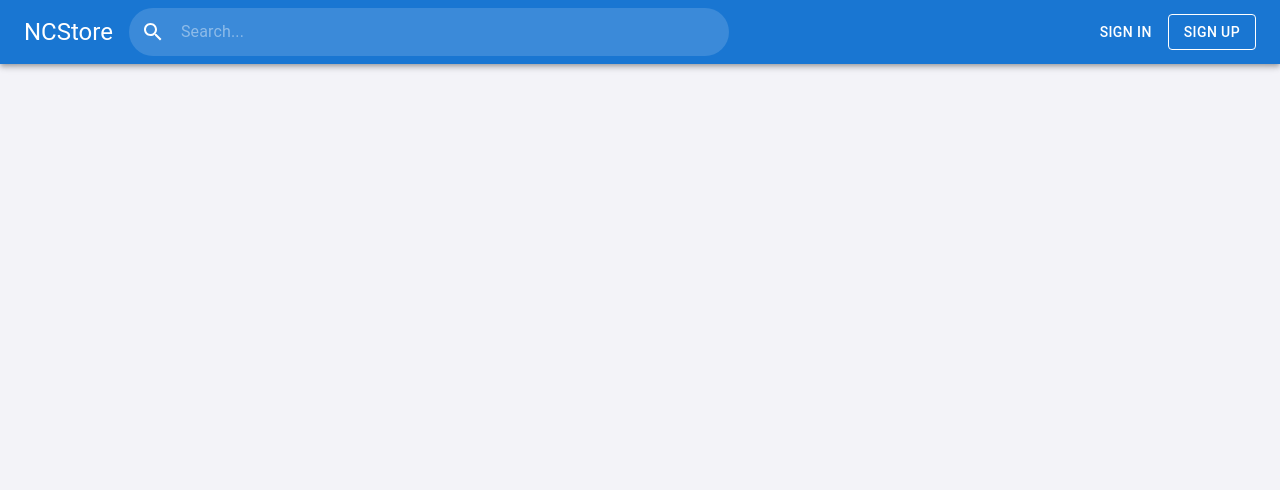
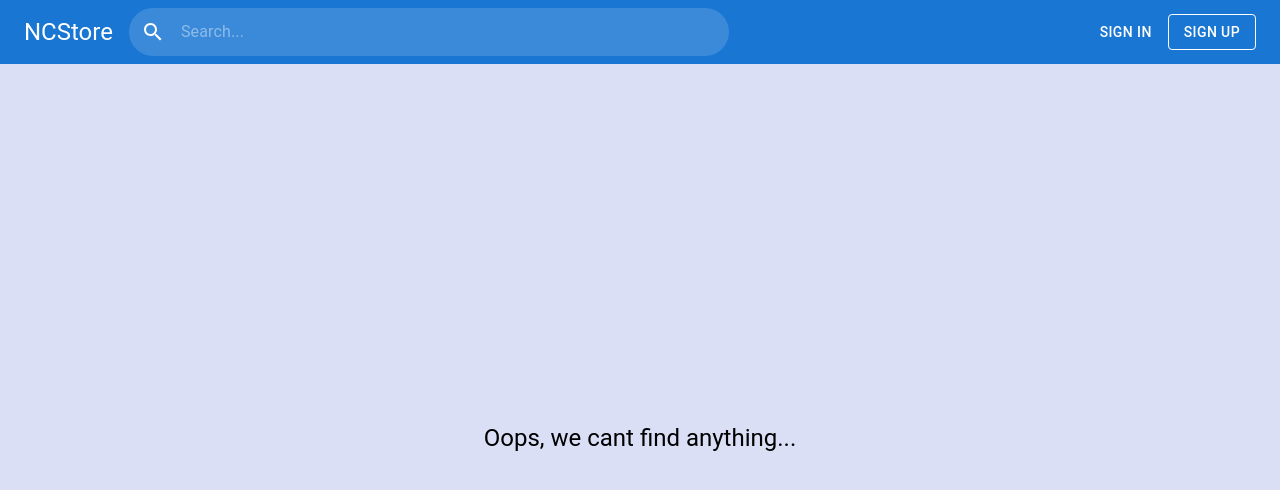
Before and after one commit to MrBattary/ncstore-front, a React (Create React App) app: page /products in a window 1280 px wide. Shown: the top 490 px of the page. Built offline with nearby package versions, Linux system fonts and the light colour scheme.

Commit message:
NS-124 Added empty products page

```diff
--- a/src/elements/pages/home/Home.tsx
+++ b/src/elements/pages/home/Home.tsx
@@ -1,5 +1,6 @@
 import React from 'react';
 
+import { Typography } from '@mui/material';
 import './style.css';
 
 type homeProps = {};
@@ -8,7 +9,9 @@ const Home: React.FC<homeProps> = () => {
     return (
         <>
             <div className='home'>
-                <label className='home__label'>Mocked Home</label>
+                <Typography className='home__label' variant='h3'>
+                    Mocked Home
+                </Typography>
             </div>
         </>
     );
--- a/src/elements/pages/home/style.css
+++ b/src/elements/pages/home/style.css
@@ -6,12 +6,10 @@
     height: 93.5vh;
     margin: 0;
     padding: 0;
-    background-color: #98a9ed;
+    background-color: #dadff5;
 }
 
 .home__label {
     margin: 0;
     padding: 0;
-    color: #fff;
-    font-size: 50px;
 }
--- a/src/elements/pages/products/Products.tsx
+++ b/src/elements/pages/products/Products.tsx
@@ -32,8 +32,18 @@ const Products: React.FC<productsProps> = ({ history }) => {
         console.log(`Go to the product with id ${productId}`);
     };
 
+    const renderProductsNotFoundMessage = () => (
+        <div className='products-content__not-found'>
+            {/* TODO: Add some picture here */}
+            <Typography className='not-found__label' variant='h5'>
+                Oops, we cant find anything...
+            </Typography>
+        </div>
+    );
+
     const renderProductsList = () => {
-        if (products) {
+        debugger;
+        if (products ? products.length : false) {
             return products.map((product: ProductFromList) => (
                 <ProductButton
                     key={product.productId}
@@ -44,13 +54,13 @@ const Products: React.FC<productsProps> = ({ history }) => {
                 />
             ));
         } else {
-            return <Typography variant='h3'>Oops, we cant find anything...</Typography>;
+            return renderProductsNotFoundMessage();
         }
     };
 
     return loading ? null : (
         <>
-            <main className='products-content'>{renderProductsList}</main>
+            <main className='products-content'>{renderProductsList()}</main>
         </>
     );
 };
--- a/src/elements/pages/products/style.css
+++ b/src/elements/pages/products/style.css
@@ -1,5 +1,20 @@
 .products-content {
     width: 100%;
     height: 100%;
-    background-color: #fff;
 }
+
+.products-content__not-found {
+    display: flex;
+    align-items: center;
+    justify-content: center;
+    width: 100%;
+    height: 93.5vh;
+    margin: 0;
+    padding: 0;
+    background-color: #dadff5;
+}
+
+.not-found__label {
+    margin: 0;
+    padding: 0;
+}
```
